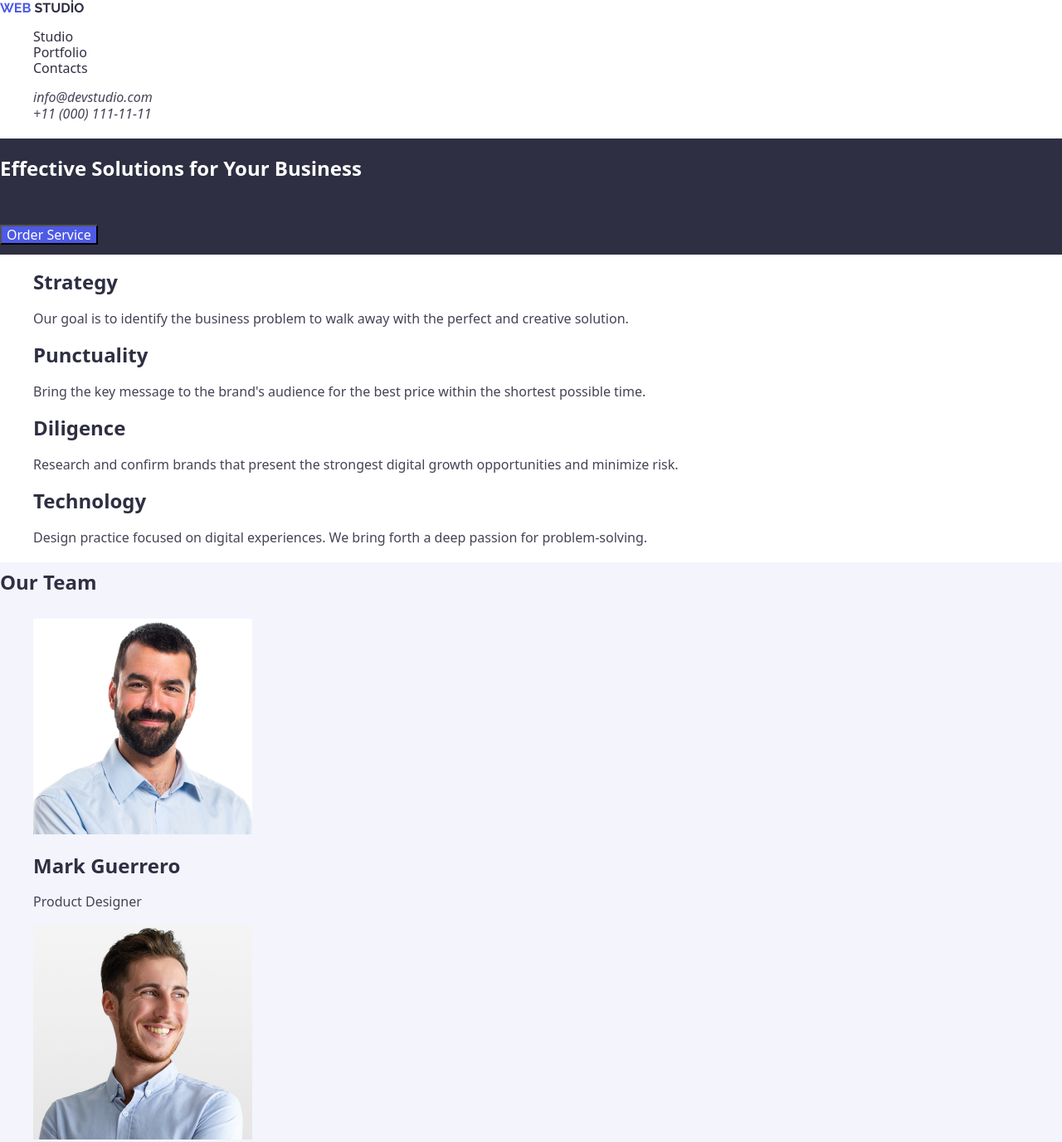
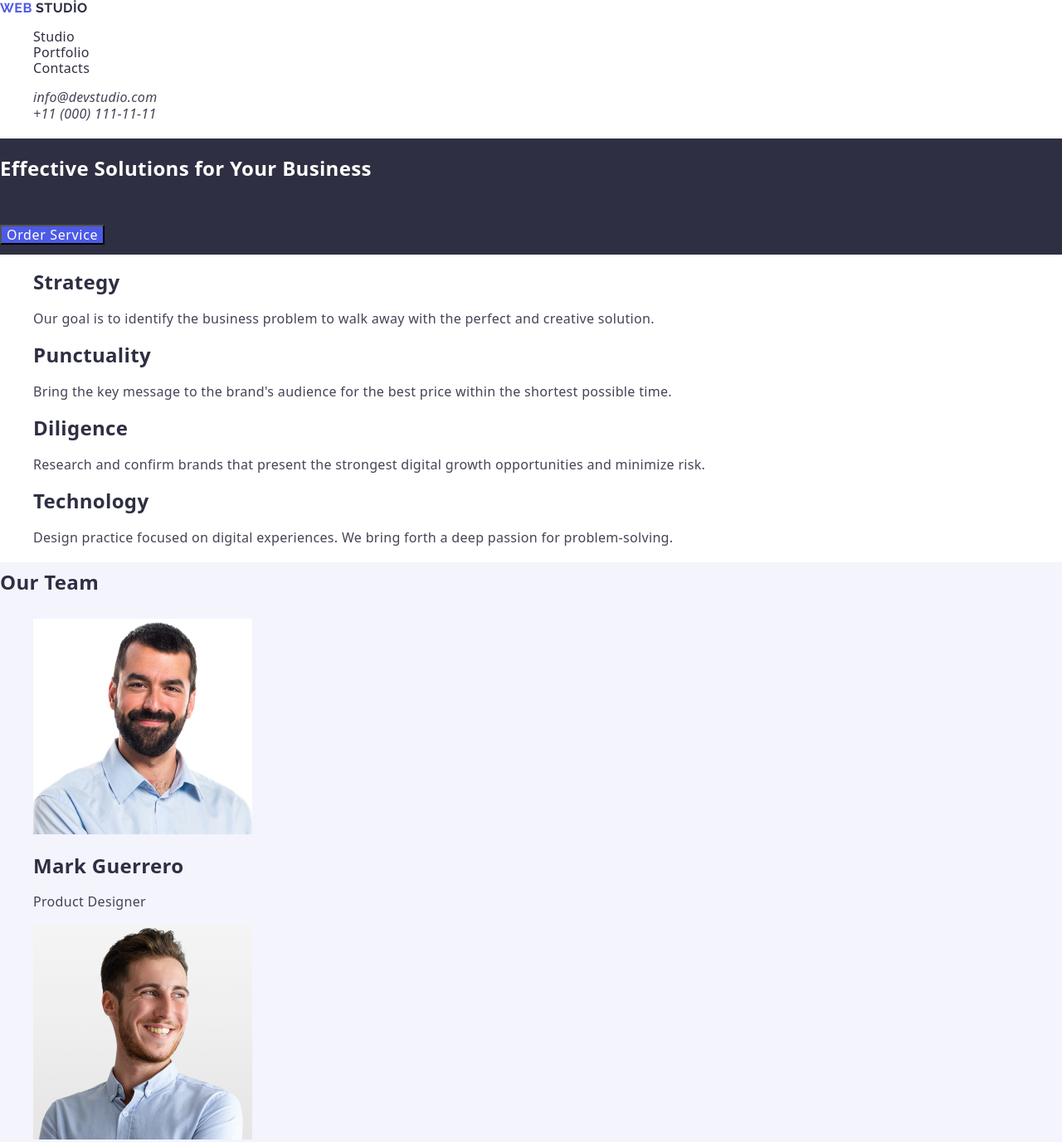
Before and after one commit to HmzT270/goit-markup-hw-02, a plain HTML site: page index.html in a window 1280 px wide. Shown: the top 1377 px of the page at 83% size. Drawn offline with nearby package versions, Linux system fonts and the light colour scheme.

Commit message:
Update styles.css

```diff
--- a/css/styles.css
+++ b/css/styles.css
@@ -13,7 +13,7 @@ header nav li a {
   font-weight: 500;
   font-size: 0.8;
   line-height: 1.2;
-  letter-spacing: 2%;
+  letter-spacing: 0.02em;
 }
 
 header nav li a:hover {
@@ -23,7 +23,7 @@ header nav li a:hover {
 header address li a {
   font-size: 0.8;
   line-height: 1.2;
-  letter-spacing: 2%;
+  letter-spacing: 0.02em;
   color: #434455;
 }
 
@@ -40,7 +40,7 @@ header li {
   font-weight: 700;
   font-size: 0.9;
   line-height: 1.05;
-  letter-spacing: 3%;
+  letter-spacing: 0.03em;
   font-family: "Raleway", sans-serif;
   color: #4d5ae5;
 }
@@ -50,7 +50,7 @@ header li {
   font-weight: 700;
   font-size: 0.9;
   line-height: 1.05;
-  letter-spacing: 3%;
+  letter-spacing: 0.03em;
   font-family: "Raleway", sans-serif;
 }
 
@@ -58,7 +58,7 @@ button {
   font-weight: 500;
   font-size: 0.8;
   line-height: 1.2;
-  letter-spacing: 4%;
+  letter-spacing: 0.04em;
   background-color: #4d5ae5;
   color: #ffffff;
   cursor: pointer;
@@ -72,7 +72,7 @@ button:hover {
   font-weight: 700;
   font-size: 2.8;
   line-height: 3;
-  letter-spacing: 2%;
+  letter-spacing: 0.02em;
   background-color: #2e2f42;
   color: #ffffff;
 }
@@ -85,14 +85,14 @@ button:hover {
   font-weight: 500;
   font-size: 1;
   line-height: 1.2;
-  letter-spacing: 2%;
+  letter-spacing: 0.02em;
   list-style-type: none;
 }
 
 .section-2 p {
   font-size: 0.8;
   line-height: 1.2;
-  letter-spacing: 2%;
+  letter-spacing: 0.02em;
   color: #434455;
 }
 
@@ -100,7 +100,7 @@ button:hover {
   font-weight: 700;
   font-size: 1.8;
   line-height: 2;
-  letter-spacing: 2%;
+  letter-spacing: 0.02em;
   background-color: #f4f4fd;
   color: #2e2f42;
 }
@@ -109,14 +109,14 @@ button:hover {
   font-weight: 500;
   font-size: 1;
   line-height: 1.2;
-  letter-spacing: 2%;
+  letter-spacing: 0.02em;
   list-style-type: none;
 }
 
 .section-3 p {
   font-size: 0.8;
   line-height: 1.2;
-  letter-spacing: 2%;
+  letter-spacing: 0.02em;
   color: #434455;
 }
 
@@ -124,7 +124,7 @@ button:hover {
   font-weight: 700;
   font-size: 1.8;
   line-height: 2;
-  letter-spacing: 2%;
+  letter-spacing: 0.02em;
   color: #2e2f42;
 }
 
@@ -132,14 +132,14 @@ button:hover {
   font-weight: 500;
   font-size: 1;
   line-height: 1.2;
-  letter-spacing: 2%;
+  letter-spacing: 0.02em;
   list-style-type: none;
 }
 
 .section-4 p {
   font-size: 0.8;
   line-height: 1.2;
-  letter-spacing: 2%;
+  letter-spacing: 0.02em;
   color: #434455;
 }
 
@@ -151,7 +151,7 @@ footer a {
   font-weight: 700;
   font-size: 0.9;
   line-height: 1.05;
-  letter-spacing: 3%;
+  letter-spacing: 0.03em;
   color: #f4f4fd;
   text-decoration: none;
 }
@@ -159,6 +159,6 @@ footer a {
 footer p {
   font-size: 0.8;
   line-height: 1.2;
-  letter-spacing: 2%;
+  letter-spacing: 0.02em;
   color: #f4f4fd;
 }
```
